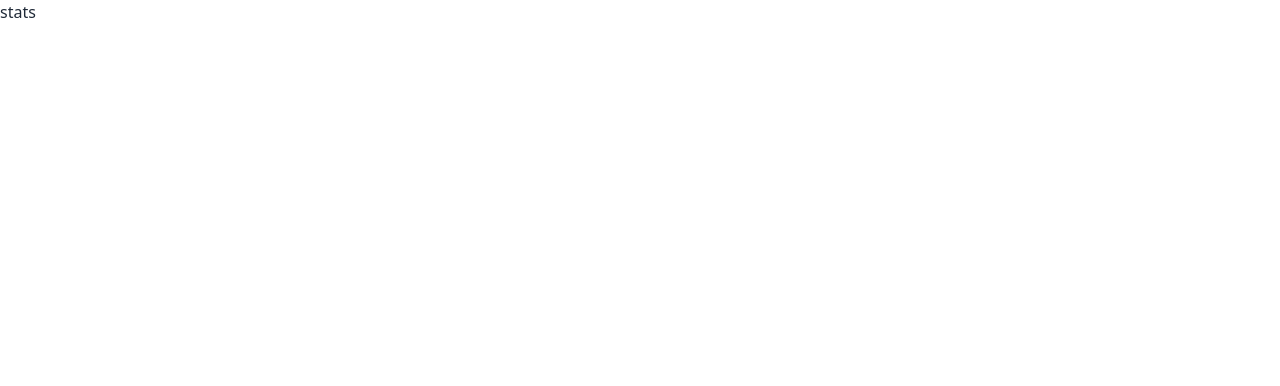
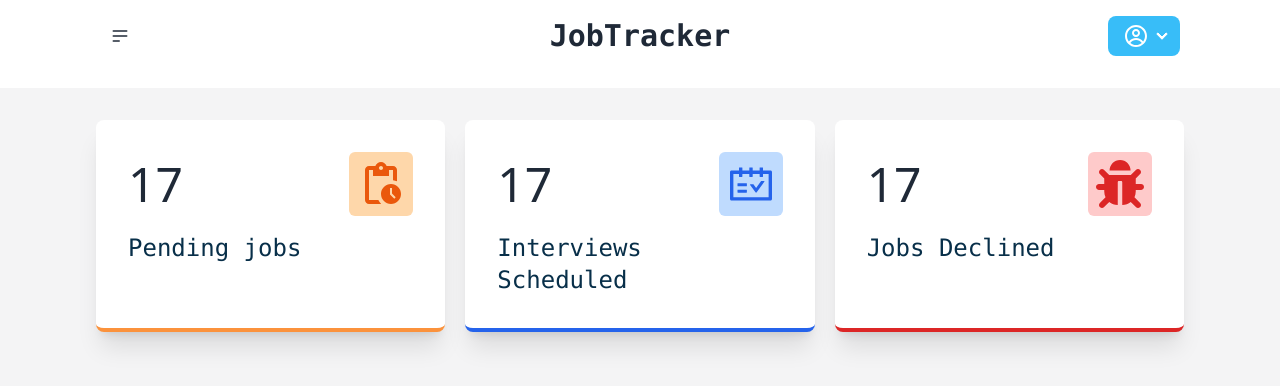
Before and after one commit to Amir2210/JobTracker-Frontend, a React (Vite) app: page /stats in a window 1280 px wide. Shown: the top 386 px of the page. Built offline with nearby package versions, Linux system fonts and the light colour scheme.

Commit message:
Build the basic stats page

```diff
--- a/src/App.tsx
+++ b/src/App.tsx
@@ -12,7 +12,7 @@ import { Jobs } from './pages/Jobs'
 import 'react-toastify/dist/ReactToastify.css'
 import { ToastContainer } from 'react-toastify'
 import { AddJob } from './pages/AddJob'
-import { Stats } from './cmps/Stats'
+import { Stats } from './pages/Stats'
 
 function App() {
 
--- a/src/cmps/Stats.tsx
+++ /dev/null
@@ -1,5 +0,0 @@
-export function Stats() {
-  return (
-    <h1>stats</h1>
-  )
-}
--- /dev/null
+++ b/src/pages/Stats.tsx
@@ -0,0 +1,49 @@
+import { useSelector } from 'react-redux'
+import { Navbar } from '../cmps/Navbar'
+import { UserModule } from '../types/user.types'
+import { Job } from '../types/job.types'
+import { MdOutlinePendingActions } from "react-icons/md"
+import { AiOutlineSchedule } from "react-icons/ai"
+import { FaBug } from "react-icons/fa"
+
+export function Stats() {
+  const userJobs: Job[] | undefined = useSelector((storeState: UserModule) => storeState.userModule.loggedInUser?.jobs)
+  return (
+    <section>
+      <Navbar />
+      <div className='bg-zinc-100 min-h-screen'>
+        <div className='small-container sm:big-container sm:mt-4 sm:py-4 py-2 '>
+          <div className='grid grid-cols-1 sm:grid-cols-2 md:grid-cols-3 gap-5'>
+            <div className='sm:shadow-xl sm:mt-4 p-8 rounded-lg bg-white border-b-4 border-orange-400'>
+              <div className='flex items-center justify-between'>
+                <p className='text-5xl'>17</p>
+                <div className='bg-orange-200 text-orange-600 p-2 rounded-md'>
+                  <MdOutlinePendingActions className='text-5xl' />
+                </div>
+              </div>
+              <p className='mt-4 font-mono text-2xl text-sky-950'>Pending jobs</p>
+            </div>
+            <div className='sm:shadow-xl sm:mt-4 p-8 rounded-lg bg-white border-b-4 border-blue-600'>
+              <div className='flex items-center justify-between'>
+                <p className='text-5xl'>17</p>
+                <div className='bg-blue-200 text-blue-600 p-2 rounded-md'>
+                  <AiOutlineSchedule className='text-5xl' />
+                </div>
+              </div>
+              <p className='mt-4 font-mono text-2xl text-sky-950'>Interviews Scheduled</p>
+            </div>
+            <div className='sm:shadow-xl sm:mt-4 p-8 rounded-lg bg-white border-b-4 border-red-600'>
+              <div className='flex items-center justify-between'>
+                <p className='text-5xl'>17</p>
+                <div className='bg-red-200 text-red-600 p-2 rounded-md'>
+                  <FaBug className='text-5xl' />
+                </div>
+              </div>
+              <p className='mt-4 font-mono text-2xl text-sky-950'>Jobs Declined</p>
+            </div>
+          </div>
+        </div>
+      </div>
+    </section>
+  )
+}
```
